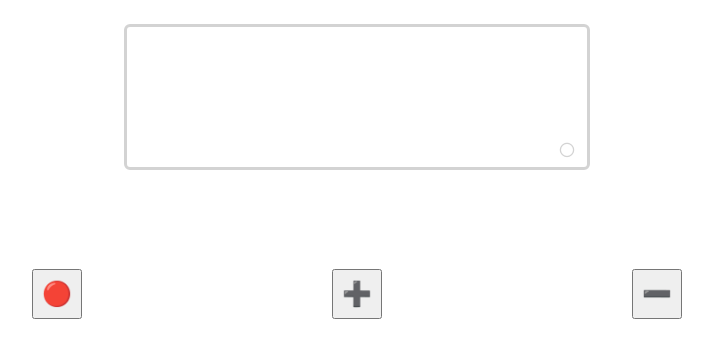
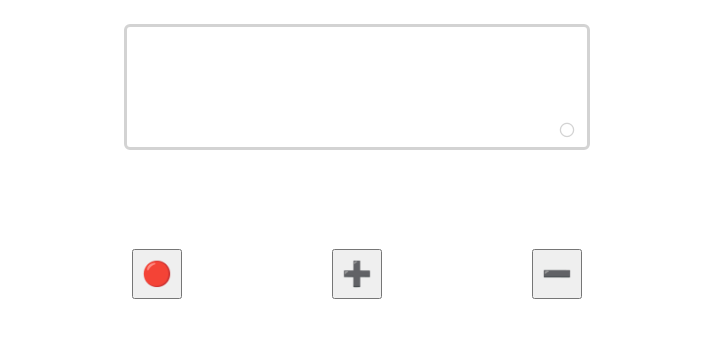
Before and after one commit to icicleling/poke-air-conditioner, a React (Create React App) app: page / in a window 1280 px wide. Shown: the top 358 px of the page, without its empty margins (283-996 px from the left). Built offline with nearby package versions, Linux system fonts and the light colour scheme.

Commit message:
fix width

```diff
--- a/src/App.tsx
+++ b/src/App.tsx
@@ -53,16 +53,17 @@ function App() {
 }
 
 const Root = styled.div`
-  max-width: 900px;
-  min-width: 600px;
+  max-width: 600px;
   height: 100vh;
   background: #fff;
   margin: 0 auto;
 `;
 
 const AirConditioner = styled.div`
+  width: calc(100% - 48px);
+  min-width: 320px;
   max-width: 460px;
-  height: 140px;
+  height: 120px;
   border: 3px lightgray solid;
   margin: 24px auto;
   border-radius: 6px;
```
